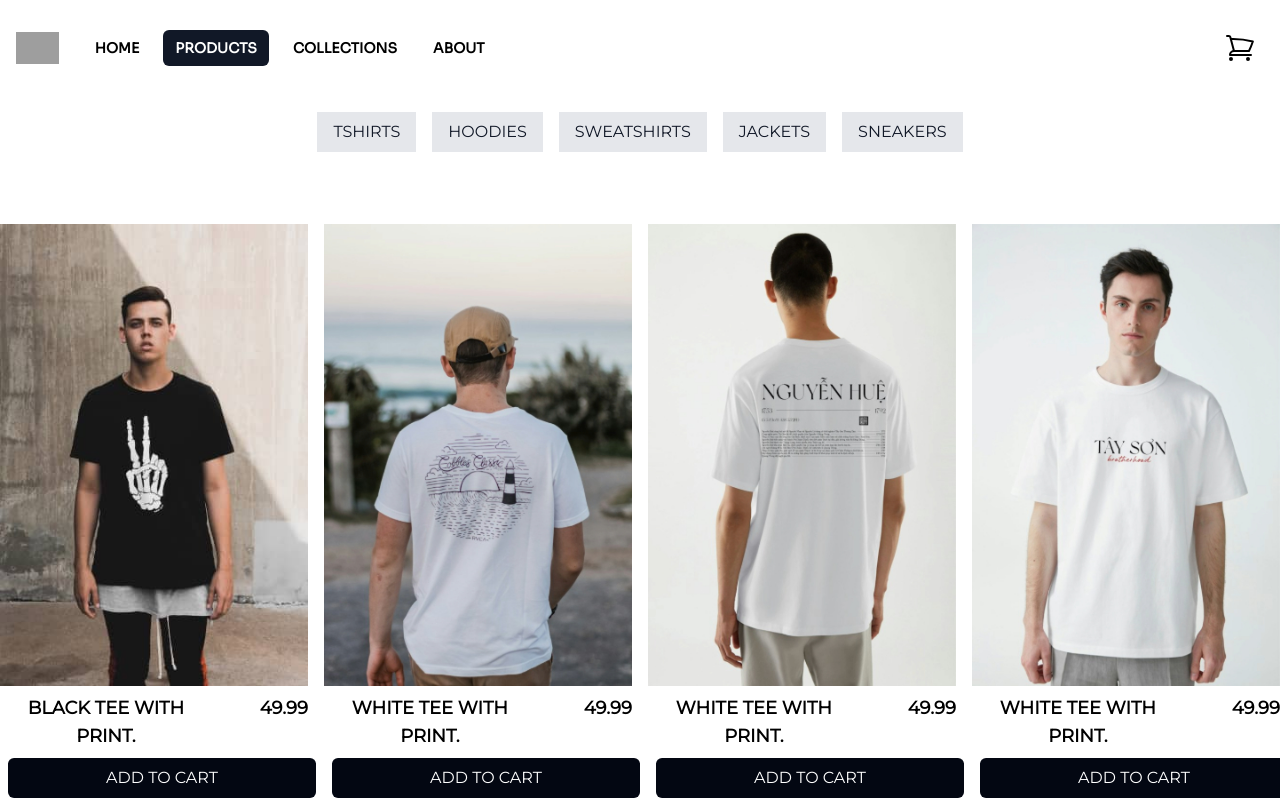
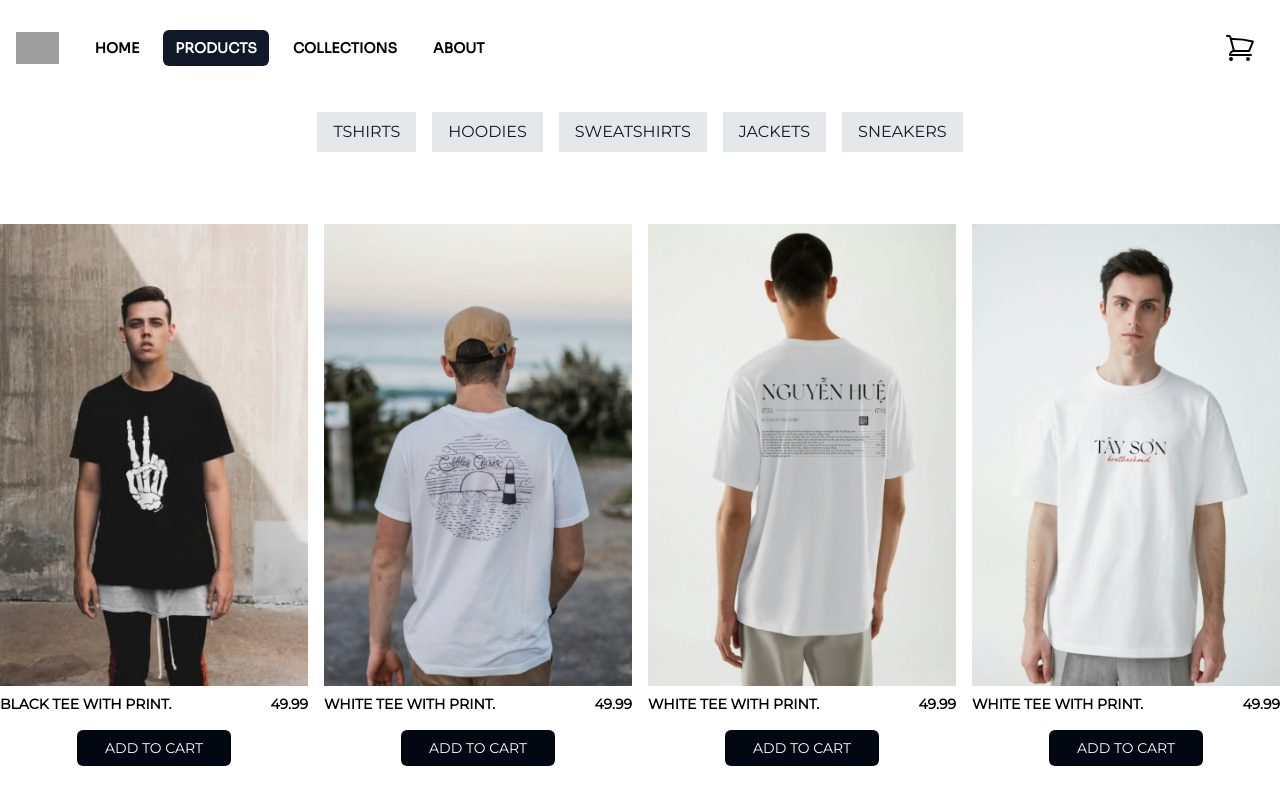
Before and after one commit to h4m24-a/ecommerce-shopping-cart, a React (Vite) app: page /pages/productpage in a window 1280 px wide. Shown: the top 800 px of the page. Built offline with nearby package versions, Linux system fonts and the light colour scheme; grey boxes are pictures that could not be loaded.

Commit message:
fixed proptypes errors

```diff
--- a/src/components/ui/Card.jsx
+++ b/src/components/ui/Card.jsx
@@ -28,9 +28,9 @@ const Card = ({ textStyle, imageStyle, imageSrc, name, description, price }) =>
 };
 
 Card.propTypes = {
-  description: PropTypes.string.isRequired,
-  name: PropTypes.string.isRequired,
-  imageSrc: PropTypes.string.isRequired,
+  description: PropTypes.string,
+  name: PropTypes.string,
+  imageSrc: PropTypes.string,
   price: PropTypes.string,
   textStyle: PropTypes.node,
   imageStyle: PropTypes.node,
--- a/src/components/ui/ProductCard.jsx
+++ b/src/components/ui/ProductCard.jsx
@@ -14,16 +14,16 @@ const Card = ({ textStyle, imageStyle, imageSrc, name, description, price, addto
         <div className={textStyle}>
 
           {/* Description */}
-          <p className="font-montserrat text-lg uppercase font-bold">{description}</p>
+          <p className="font-montserrat text-sm uppercase font-bold">{description}</p>
 
           {/* Price */}
-          <p className="font-montserrat text-lg uppercase font-bold">{price}</p>
+          <p className="font-montserrat text-sm uppercase font-bold">{price}</p>
 
           {/* Add to cart button */}
         </div>
           <Button
           text="Add to Cart"
-          btnClass="bg-gray-950   font-montserrat uppercase m-2 mb-6 text-white rounded-md px-4 py-2 w-full transition duration-300 ease-in-out focus:outline-none hover:bg-blue-700"
+          btnClass="bg-gray-950 font-montserrat uppercase m-2 mb-6 text-sm text-white rounded-md px-4 py-2 w-2/4 mx-auto transition duration-300 ease-in-out focus:outline-none hover:bg-blue-700"
           onClick={addtoCart}>
           </Button>
       </div>
@@ -32,9 +32,9 @@ const Card = ({ textStyle, imageStyle, imageSrc, name, description, price, addto
 };
 
 Card.propTypes = {
-  description: PropTypes.string.isRequired,
-  name: PropTypes.string.isRequired,
-  imageSrc: PropTypes.string.isRequired,
+  description: PropTypes.string,
+  name: PropTypes.string,
+  imageSrc: PropTypes.string,
   price: PropTypes.string,
   textStyle: PropTypes.node,
   imageStyle: PropTypes.node,
--- a/src/pages/ProductPage.jsx
+++ b/src/pages/ProductPage.jsx
@@ -36,8 +36,9 @@ const ProductPage = () => {
                     <ProductCard
                       key={product.id}
                       description={product.description}
-                      textStyle="text-center mt-2 flex flex-row gap-12 item-center justify-center text-black"
+                      textStyle="text-center mt-2 mb-2 flex flex-row  item-center justify-between text-black"
                       imageSrc ={product.imageSrc}
+                      imageStyle="hover:bg-red-500"
                       price={product.price}
                       addtoCart={() => handleAddToCart(product.id)}
                     />
```
